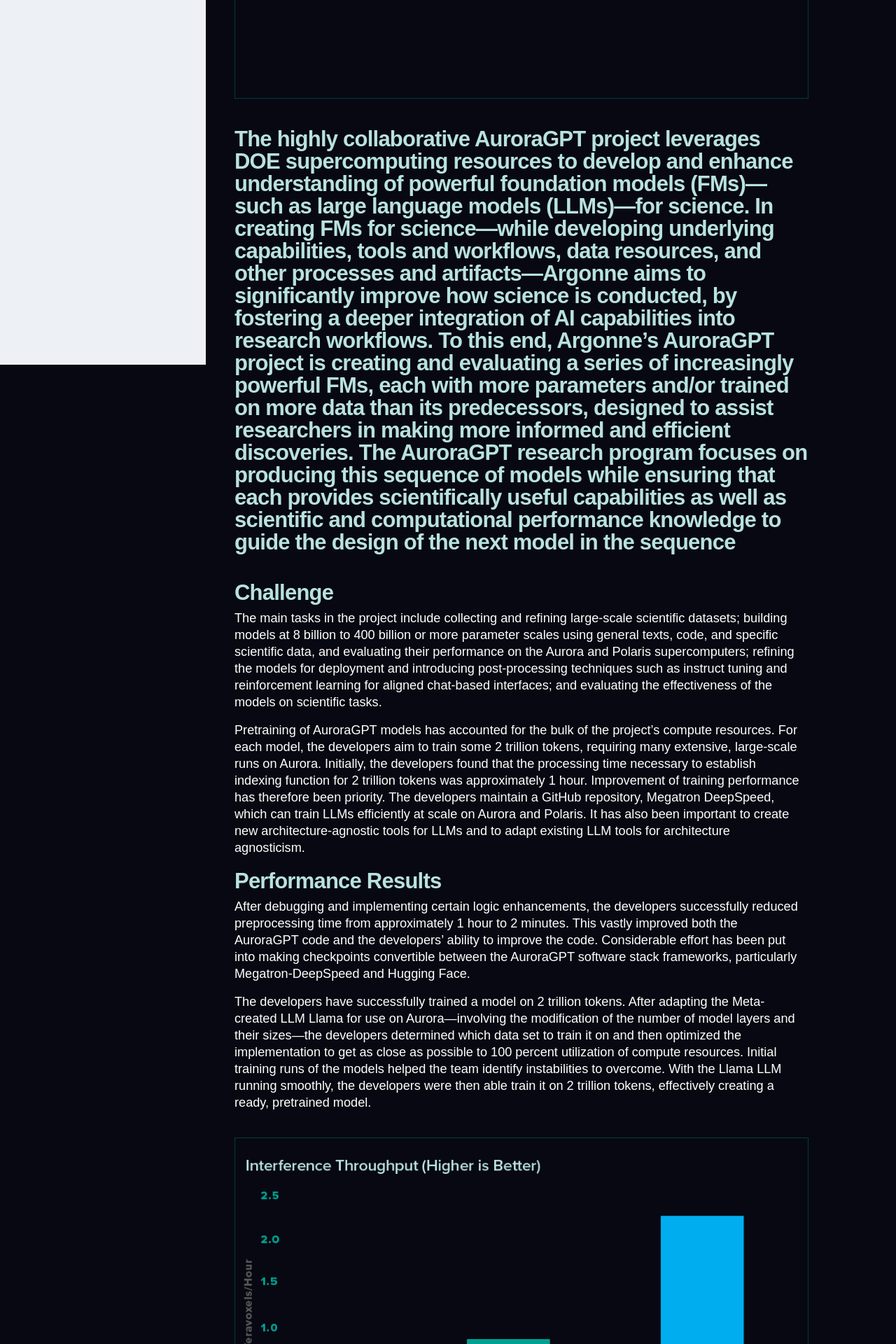
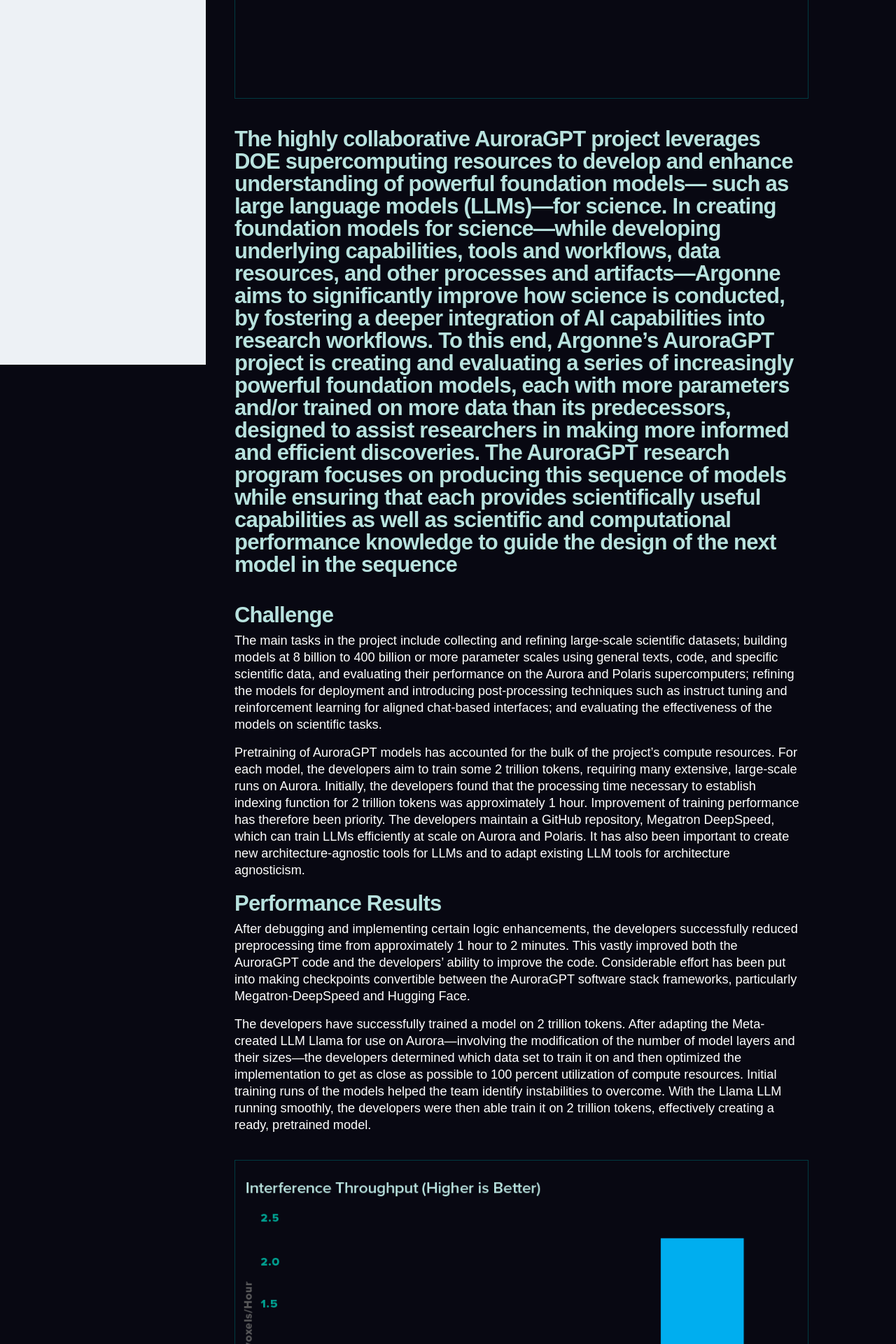
Before and after one commit to argonne-lcf/AR2024, a Jekyll site: the page built from _performancehighlights/auroragpt.md, in a window 1280 px wide. Shown: the part 823-2743 px from the top of the page at 70% size. Built offline with Jekyll 4.4.1, drawn with Linux system fonts in a browser that asks for light colours; some web fonts are replaced.

Commit message:
Update auroragpt.md

```diff
--- a/_performancehighlights/auroragpt.md
+++ b/_performancehighlights/auroragpt.md
@@ -15,7 +15,7 @@
 ---
 
 {% include txt-intro.html
-    blurb = "The highly collaborative AuroraGPT project leverages DOE supercomputing resources to develop and enhance understanding of powerful foundation models (FMs)— such as large language models (LLMs)—for science. In creating FMs for science—while developing underlying capabilities, tools and workflows, data resources, and other processes and artifacts—Argonne aims to significantly improve how science is conducted, by fostering a deeper integration of AI capabilities into research workflows. To this end, Argonne’s AuroraGPT project is creating and evaluating a series of increasingly powerful FMs, each with more parameters and/or trained on more data than its predecessors, designed to assist researchers in making more informed and efficient discoveries. The AuroraGPT research program focuses on producing this sequence of models while ensuring that each provides scientifically useful capabilities as well as scientific and computational performance knowledge to guide the design of the next model in the sequence"
+    blurb = "The highly collaborative AuroraGPT project leverages DOE supercomputing resources to develop and enhance understanding of powerful foundation models— such as large language models (LLMs)—for science. In creating foundation models for science—while developing underlying capabilities, tools and workflows, data resources, and other processes and artifacts—Argonne aims to significantly improve how science is conducted, by fostering a deeper integration of AI capabilities into research workflows. To this end, Argonne’s AuroraGPT project is creating and evaluating a series of increasingly powerful foundation models, each with more parameters and/or trained on more data than its predecessors, designed to assist researchers in making more informed and efficient discoveries. The AuroraGPT research program focuses on producing this sequence of models while ensuring that each provides scientifically useful capabilities as well as scientific and computational performance knowledge to guide the design of the next model in the sequence"
 %}
 
 
```
